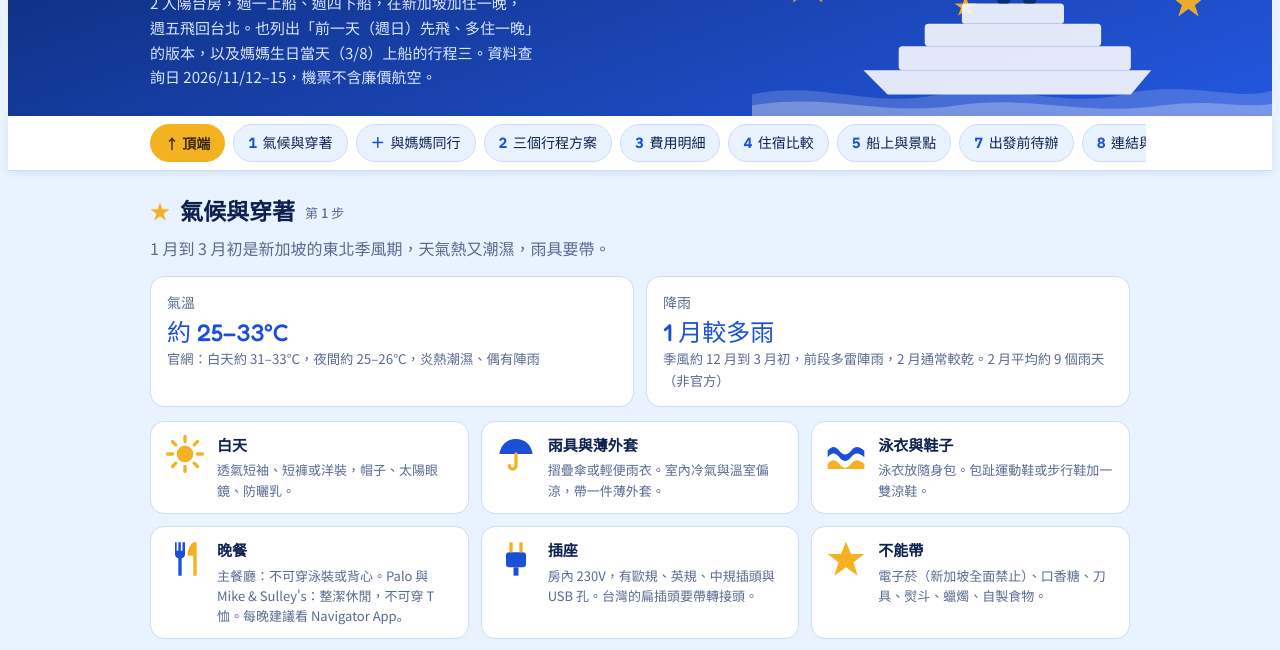
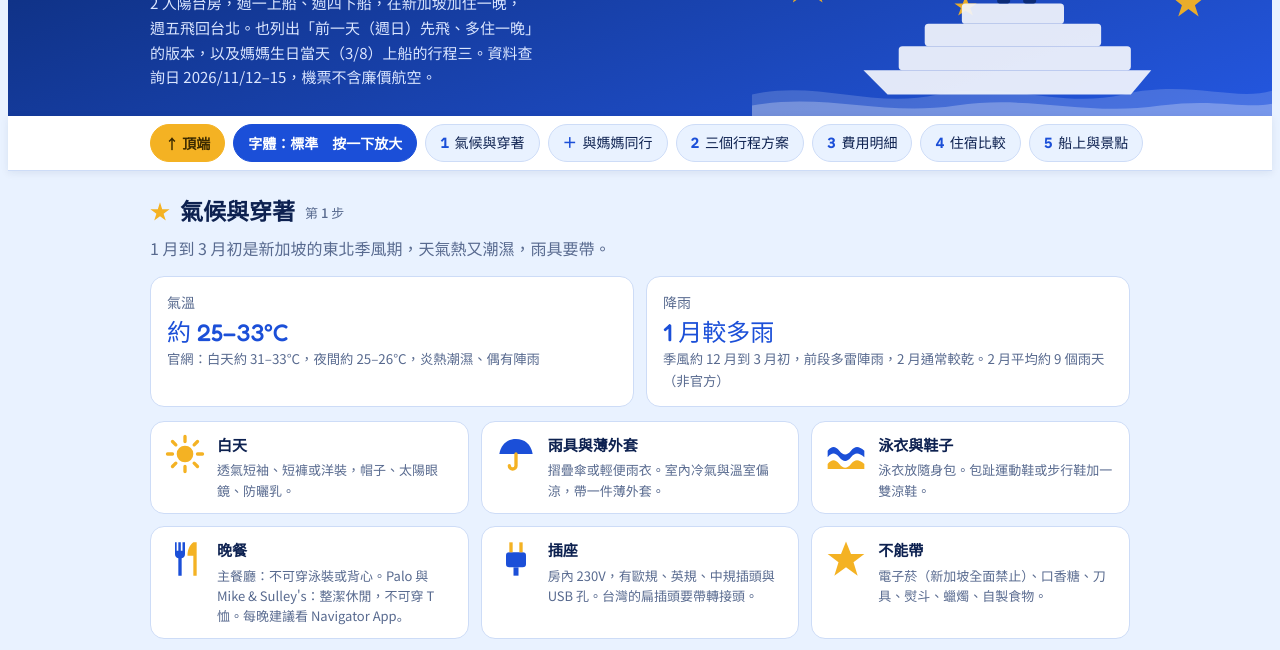
Before and after one commit to colleenpanx/sg-cruise-2027, a plain HTML site: page github-pages/index.html in a window 1280 px wide. Shown: the part 141-791 px from the top of the page. Drawn offline with Linux system fonts and the light colour scheme.

Commit message:
Add font size button

```diff
--- a/github-pages/index.html
+++ b/github-pages/index.html
@@ -39,6 +39,9 @@ body::before{content:"";position:fixed;inset:0 0 auto;height:env(safe-area-inset
 .steps-in::-webkit-scrollbar{display:none}
 .steps a,.steps button{flex:none;font:inherit;font-size:14px;font-weight:500;text-decoration:none;padding:6px 14px;border-radius:99px;background:var(--bg);border:1px solid var(--line);color:var(--fg);cursor:pointer;white-space:nowrap}
 .steps button.top{background:var(--gold);border-color:var(--gold);color:#3b2a00;font-weight:700}
+.steps button.fz{background:var(--accent);border-color:var(--accent);color:#fff;font-weight:700}
+/* 放大字體：整頁內容等比例放大，導覽列也跟著放大 */
+.hero,main,.steps-in{zoom:var(--z,1)}
 .steps a b{font-family:var(--font-num);color:var(--accent);margin-right:6px}
 .steps a:hover{border-color:var(--accent)}
 .steps a[aria-current="true"]{background:var(--accent);border-color:var(--accent);color:#fff}
@@ -229,6 +232,7 @@ table#cmp th.on{background:var(--accent);color:#fff}
 
 <nav class="steps" aria-label="頁面導覽（固定在頁面上方）"><div class="steps-in">
   <button type="button" class="top" id="to-top">↑ 頂端</button>
+  <button type="button" class="fz" id="fz" aria-label="切換字體大小">字體：標準</button>
   <a href="#sec-prep"><b>1</b>氣候與穿著</a>
   <a href="#sec-mom"><b>＋</b>與媽媽同行</a>
   <a href="#sec-plan"><b>2</b>三個行程方案</a>
@@ -964,6 +968,16 @@ $("close-all").addEventListener("click",()=>document.querySelectorAll("#days det
 function route(){const m=/^#plan-([123])$/.exec(location.hash); if(m) showPlan(+m[1]);}
 window.addEventListener("hashchange",route);
 $("to-top").addEventListener("click",()=>window.scrollTo({top:0,behavior:"smooth"}));
+/* 放大字體：標準 → 大 → 特大，選擇存在這個瀏覽器 */
+const FZ=[["標準",1],["大",1.25],["特大",1.5]], FZK="dsg-fontsize-v1";
+let fz=0;
+try{fz=Math.min(FZ.length-1,Math.max(0,+localStorage.getItem(FZK)||0))}catch(e){fz=0}
+function fzApply(){
+  document.documentElement.style.setProperty("--z",FZ[fz][1]);
+  $("fz").textContent="字體："+FZ[fz][0]+(fz<FZ.length-1?"　按一下放大":"　按一下還原");
+}
+$("fz").addEventListener("click",()=>{fz=(fz+1)%FZ.length; try{localStorage.setItem(FZK,String(fz))}catch(e){} fzApply();});
+fzApply();
 /* 待辦清單：勾選狀態存在這個瀏覽器，存不了就只在這次開啟有效 */
 const CK="dsg-checklist-v1";
 let ck={};
```
